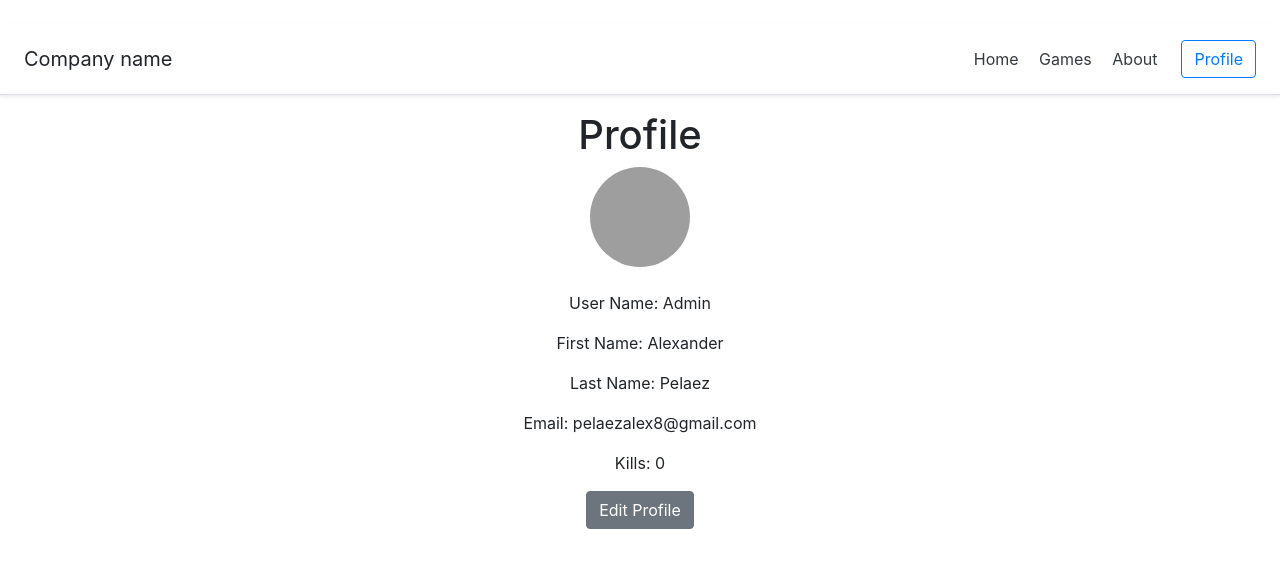
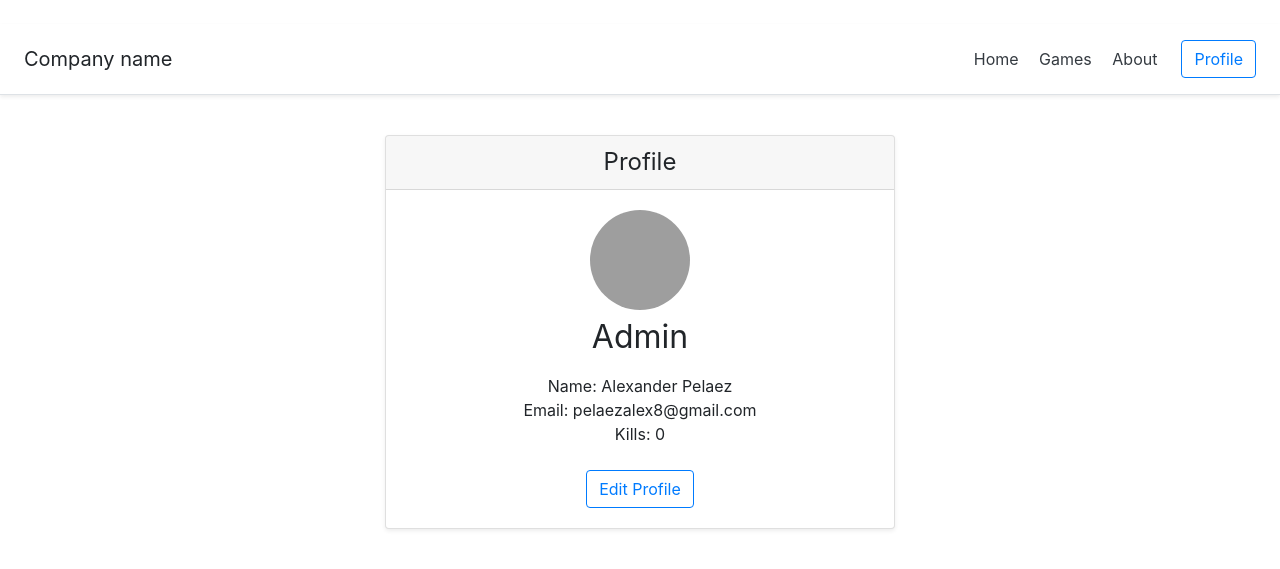
Before and after one commit to AlexPelaez/Django-Test, a Django app: page /account/profile in a window 1280 px wide. Shown: the top 569 px of the page. Run offline with Django 3.2, Linux system fonts and the light colour scheme; a user stored in the database is signed in; data comes from the database, SQL or seed files in the repository; both versions use the stored data as it was after the commit; some libraries are stand-ins or nearby versions; grey boxes are pictures that could not be loaded.

Commit message:
updated profile page, first view in the home app

```diff
--- /dev/null
+++ b/myproject/accounts/static/accounts/css/profile_style.css
@@ -0,0 +1,3 @@
+body > div.container{
+  max-width: 540px;
+}
--- a/myproject/accounts/templates/accounts/profile.html
+++ b/myproject/accounts/templates/accounts/profile.html
@@ -1,25 +1,36 @@
 {% extends 'base.html' %}
 <br>
 <h1>Profile</h1>
-
+{% load static %}
     {% block head %}
+      <link rel="stylesheet" href="{% static 'accounts/css/profile_style.css' %}" type="text/css" >
       <title>Profile</title>
     {% endblock %}
 
     {% block body %}
+<br>
+
+
 
     <div class="container">
-      <h1>Profile</h1>
-      <img src="{{ user.userprofile.image.url }}" class="rounded-circle" width="100" height="100">
-      <br>
-      <br>
-      <p>User Name: {{user}}</p>
-        <p>First Name: {{user.first_name}}</p>
-        <p>Last Name: {{user.last_name}}</p>
-        <p>Email: {{user.email}}</p>
-        <p>Kills: {{user.userprofile.wins}}</p>
-        <a class="btn btn-secondary" href="/account/profile/edit">Edit Profile</a>
-    </div>
+      <div class="card-deck mb-3 text-center">
+        <div class="card mb-4 shadow-sm">
+          <div class="card-header">
+            <h4 class="my-0 font-weight-normal">Profile</h4>
+          </div>
+          <div class="card-body">
+            <img src="{{ user.userprofile.image.url }}" class="rounded-circle" width="100" height="100">
+            <h1 class="card-title pricing-card-title"><small>{{user}}</small></h1>
+            <ul class="list-unstyled mt-3 mb-4">
+              <li>Name: {{user.first_name}} {{user.last_name}}</li>
+              <li>Email: {{user.email}}</li>
+              <li>Kills: {{user.userprofile.wins}}</li>
+            </ul>
+            <a  class="btn btn-outline-primary" href="{% url 'profile_edit' %}" >Edit Profile</a>
+            <br>
+
+          </div>
+
 
 
     {% endblock %}
--- a/myproject/accounts/urls.py
+++ b/myproject/accounts/urls.py
@@ -10,7 +10,7 @@ urlpatterns = [
     path('logout/', LogoutView.as_view(template_name='accounts/logout.html'), name="logout"),
     url(r'register/$', views.register, name='register'),
     url(r'profile$', views.view_profile, name='view_profile'),
-    url(r'profile/edit$', views.edit_profile, name='edit_profile'),
+    url(r'profile/edit$', views.edit_profile, name='profile_edit'),
     url(r'change-password/$', views.change_password, name='change_password'),
     url(r'^reset-password/$', PasswordResetView.as_view (from_email='reset_password')),
     url(r'^reset-password/done/$', PasswordResetDoneView.as_view (template_name='reset_password_done')),
--- /dev/null
+++ b/myproject/home/urls.py
@@ -0,0 +1,6 @@
+from django.conf.urls import url
+from home import views
+urlpatterns = [
+
+    url(r'^$', views.home, name='home')
+]
--- a/myproject/home/views.py
+++ b/myproject/home/views.py
@@ -1,3 +1,5 @@
 from django.shortcuts import render
-
+from django.http import HttpResponse
 # Create your views here.
+def home(request):
+    return HttpResponse('It works')
--- a/myproject/myproject/settings.py
+++ b/myproject/myproject/settings.py
@@ -32,6 +32,7 @@ ALLOWED_HOSTS = []
 
 INSTALLED_APPS = [
     'accounts',
+    'home',
     'django.contrib.admin',
     'django.contrib.auth',
     'django.contrib.contenttypes',
--- a/myproject/myproject/urls.py
+++ b/myproject/myproject/urls.py
@@ -24,5 +24,6 @@ from django.conf.urls.static import static
 urlpatterns = [
     url(r'^admin/', admin.site.urls),
     url(r'^account/', include('accounts.urls')),
+    url(r'^home/', include('home.urls')),
     url(r'^', include('django.contrib.auth.urls')),
     ] + static(settings.MEDIA_URL, document_root=settings.MEDIA_ROOT)
```
Also changed, not shown: myproject/database.sql.
